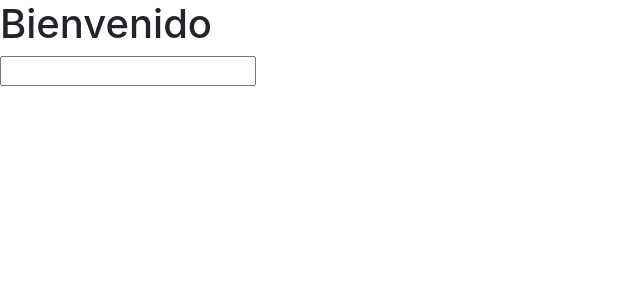
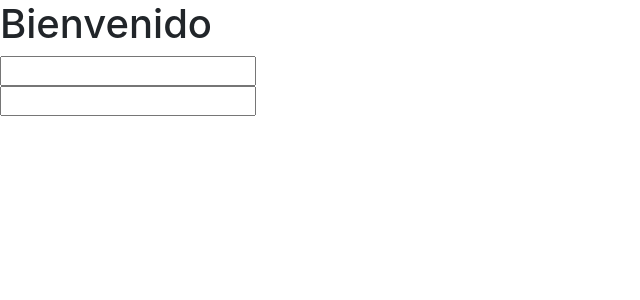
Before and after one commit to Marksolidor/React-login, a React (Create React App) app: page / in a window 1280 px wide. Shown: the top 300 px of the page, without its empty margins (0-640 px from the left). Built offline with nearby package versions, Linux system fonts and the light colour scheme.

Commit message:
feat password input

```diff
--- a/src/App.js
+++ b/src/App.js
@@ -4,12 +4,13 @@ import Form from './components/Input';
 
 function App() {
 
-  const [user, setUser] = useState("");
+  //const [user, setUser] = useState("");
+  const [key, setKey] = useState("");
 
   return (
     <>
       <h1>Bienvenido</h1>
-      <Form setUser={setUser} />
+      <Form setUser={setKey} />
     </>
   );
 }
--- a/src/components/Input.jsx
+++ b/src/components/Input.jsx
@@ -1,6 +1,14 @@
 const Form = (props) => {
     return (
-        <input type="text" onChange={(e) => props.setUser(e.target.value)} />
+        <>
+        <div>
+         <input type="text" onChange={(e) => props.setUser(e.target.value)} />
+        </div>
+        <div>
+            <input type="password" onChange={(e) => props.setKey(e.target.value)} />
+        </div>
+
+        </>
     )
 }
 
```
